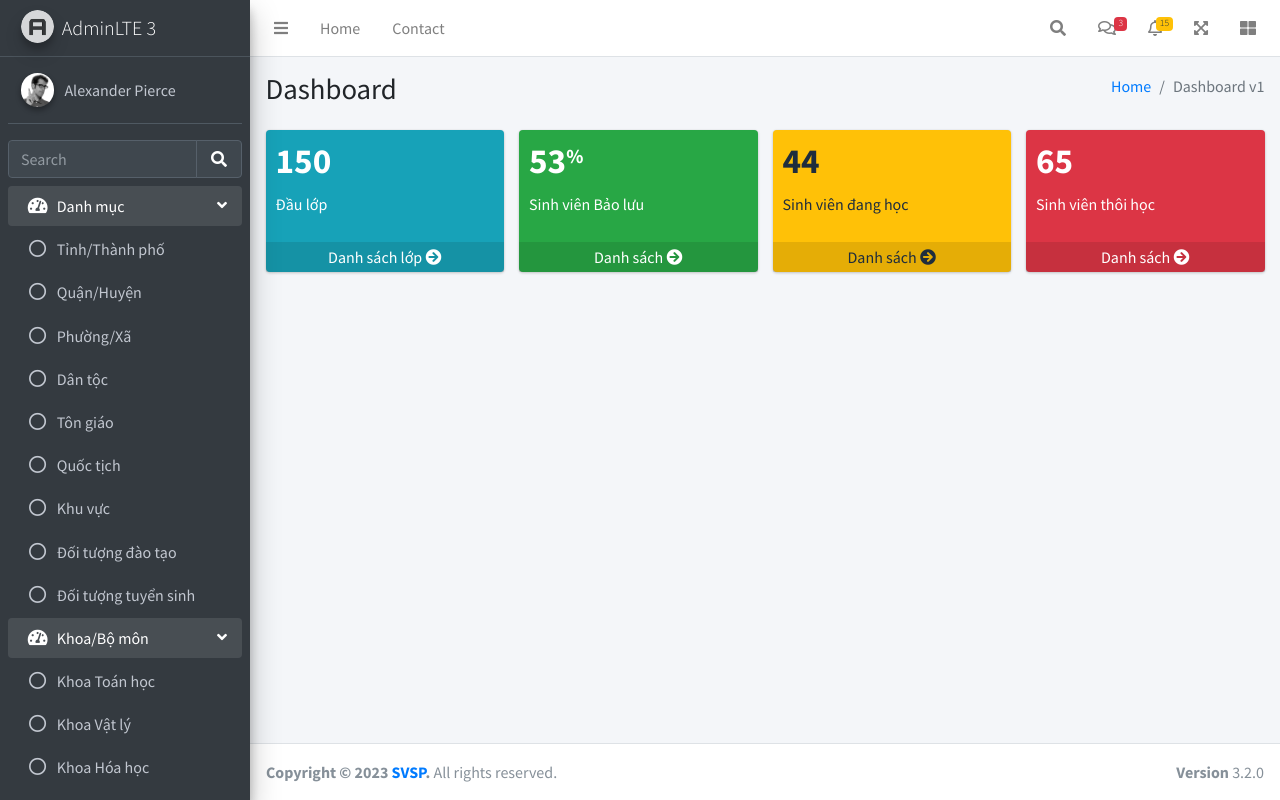
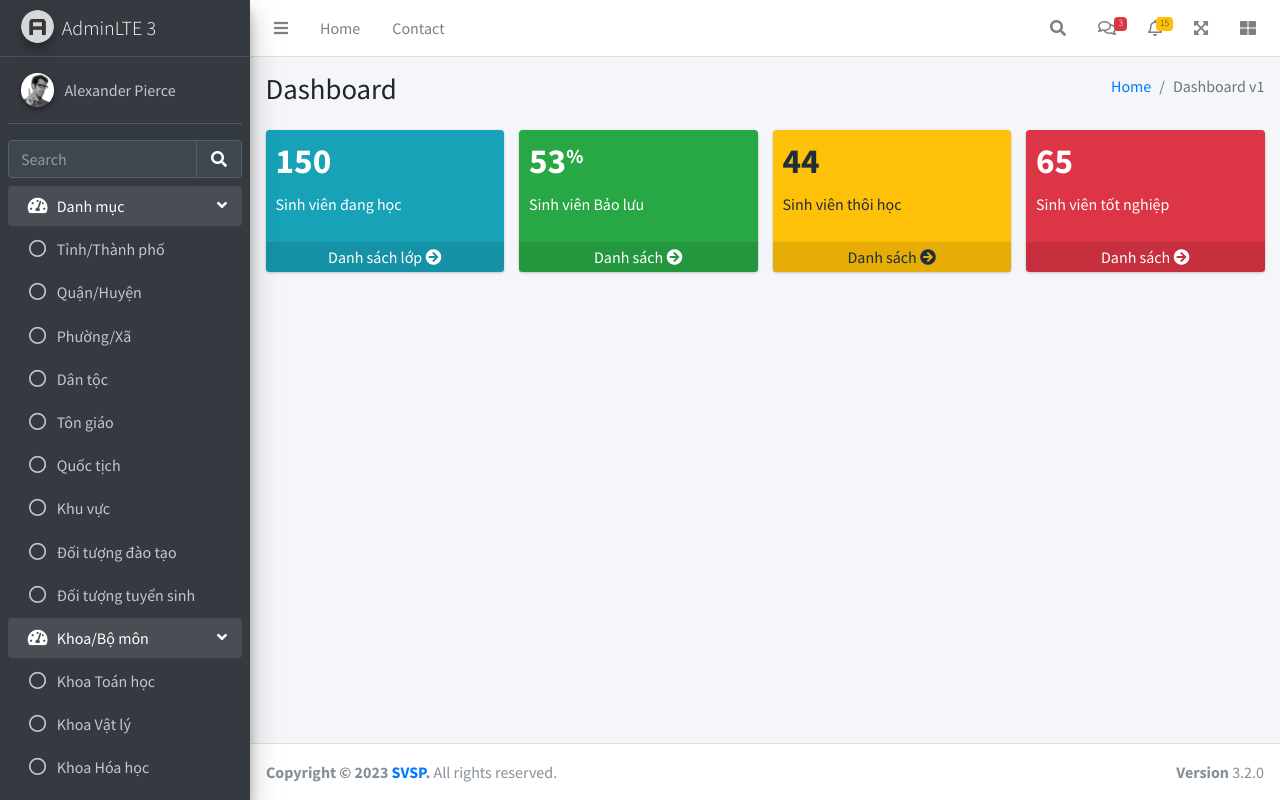
Before and after one commit to quangnguyen482015/sinhviens, a CodeIgniter 4 app: template app/Views/dashboard/index.php in a window 1280 px wide. Run offline with PHP 8.4 and a stand-in for CodeIgniter, Linux system fonts and the light colour scheme; the template is opened without the code that fills it, so the values that code supplies are empty; some libraries are stand-ins or nearby versions.

Commit message:
Update index.php

```diff
--- a/app/Views/dashboard/index.php
+++ b/app/Views/dashboard/index.php
@@ -30,7 +30,7 @@
               <div class="inner">
                 <h3>150</h3>
 
-                <p>Đầu lớp</p>
+                <p>Sinh viên đang học</p>
               </div>
               <div class="icon">
                 <i class="ion ion-bag"></i>
@@ -60,7 +60,7 @@
               <div class="inner">
                 <h3>44</h3>
 
-                <p>Sinh viên đang học</p>
+                <p>Sinh viên thôi học</p>
               </div>
               <div class="icon">
                 <i class="ion ion-person-add"></i>
@@ -75,7 +75,7 @@
               <div class="inner">
                 <h3>65</h3>
 
-                <p>Sinh viên thôi học</p>
+                <p>Sinh viên tốt nghiệp</p>
               </div>
               <div class="icon">
                 <i class="ion ion-pie-graph"></i>
```
